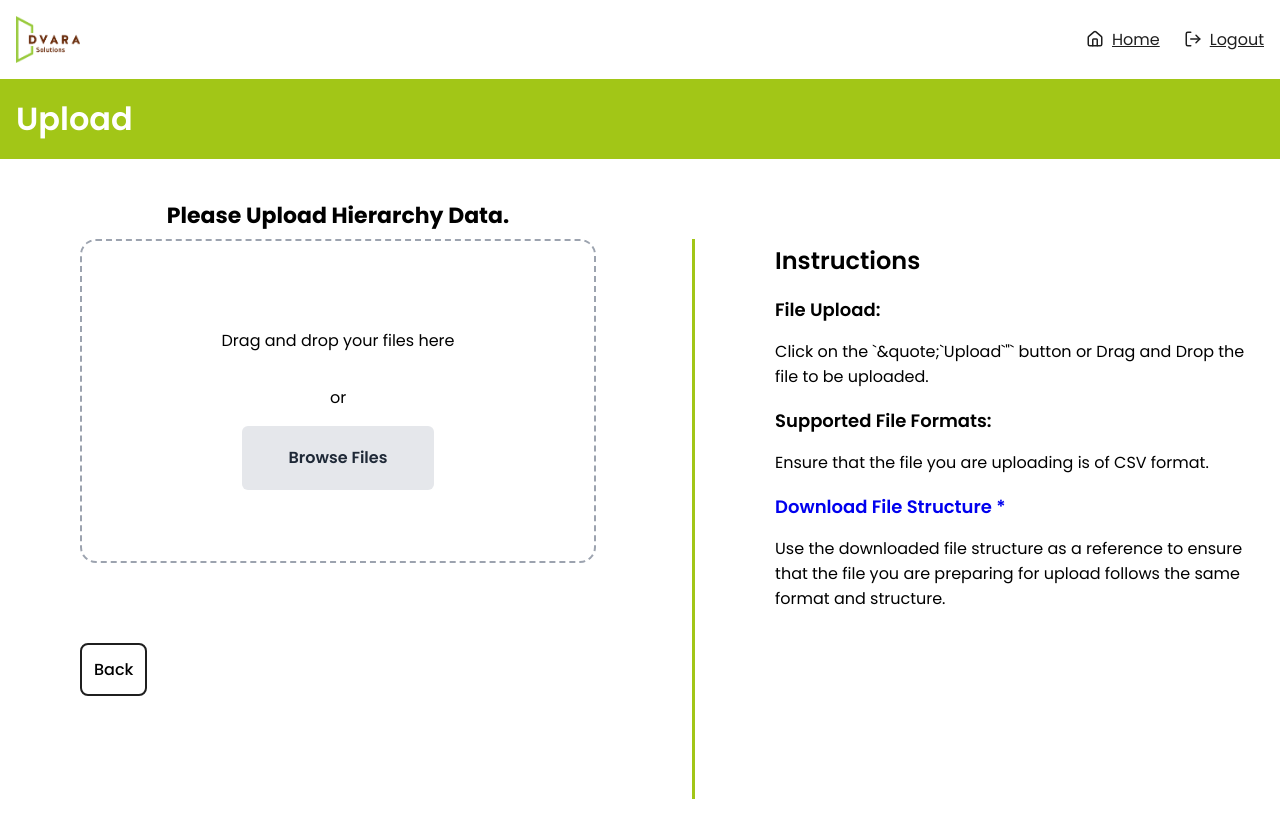
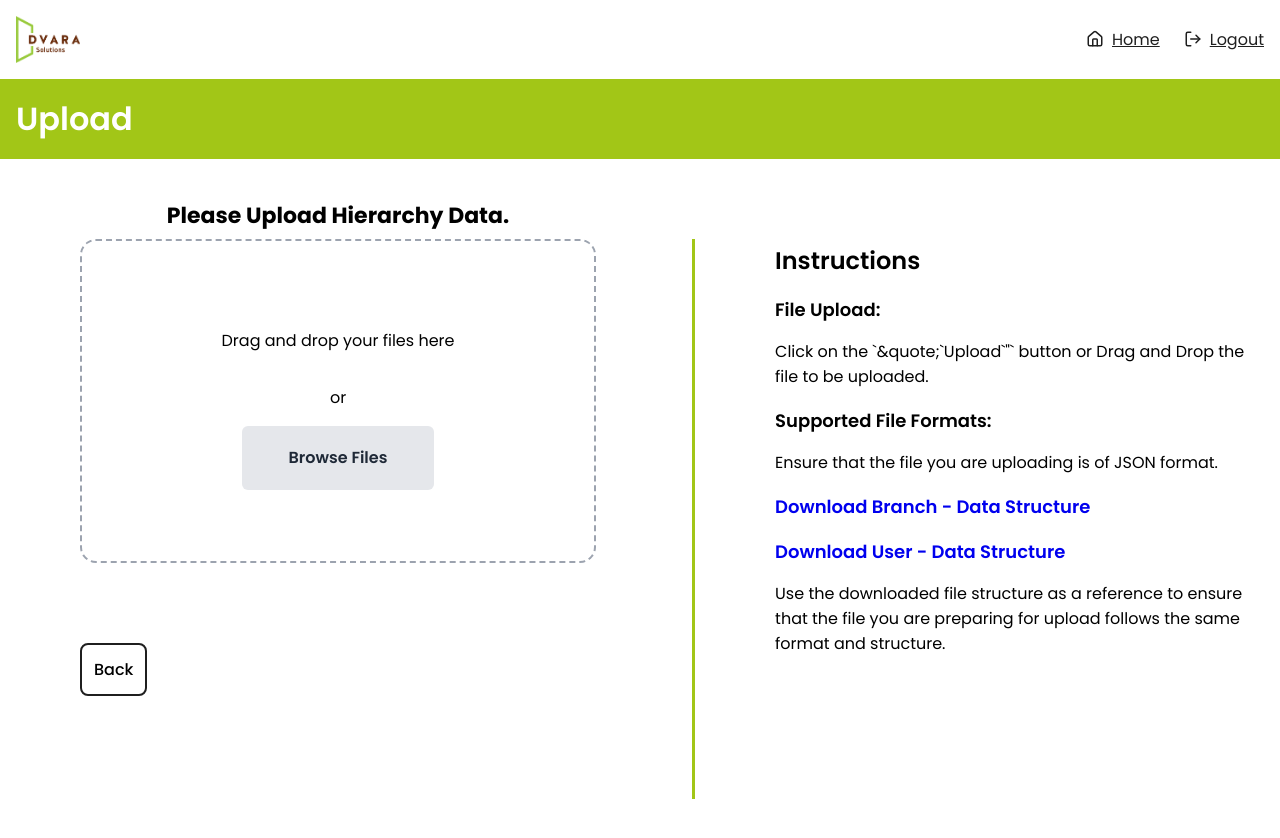
Before and after one commit to ChiragKdvara/Communication-Server, a React (Vite) app in the folder frontend/: page /upload in a window 1280 px wide. Shown: the top 838 px of the page. Built offline with nearby package versions, Linux system fonts and the light colour scheme.

Commit message:
File Strucuture Changes

```diff
--- a/frontend/package.json
+++ b/frontend/package.json
@@ -15,6 +15,7 @@
     "@tanstack/react-query": "^5.32.0",
     "axios": "^1.6.8",
     "daisyui": "^4.10.5",
+    "file-saver": "^2.0.5",
     "fuse.js": "^7.0.0",
     "lucide-react": "^0.378.0",
     "prop-types": "^15.8.1",
--- a/frontend/src/components/UploadData.jsx
+++ b/frontend/src/components/UploadData.jsx
@@ -1,7 +1,6 @@
 import { useNavigate } from "react-router-dom";
 import { useState } from "react";
 import Header from "./Header";
-import { saveAs } from "file-saver";
 import axios from "axios";
 
 const Upload = () => {
@@ -27,13 +26,47 @@ const Upload = () => {
     }
   };
 
-  const fileStructureData = "Column1,Column2,Column3\nValue1,Value2,Value3";
+  const downloadBranchDataStructure = () => {
+    const branchData = {
+      hierarchy: ["Region", "Zone", "Cluster", "Branch"],
+      data: [
+        {
+          region: "",
+          zone: "",
+          cluster: "",
+          branch: "",
+        },
+      ],
+    };
 
-  const handleDownloadFileStructure = () => {
-    const blob = new Blob([fileStructureData], {
-      type: "text/csv;charset=utf-8",
-    });
-    saveAs(blob, "file-structure.csv");
+    const jsonString = JSON.stringify(branchData, null, 2);
+    const blob = new Blob([jsonString], { type: "application/json" });
+    const url = URL.createObjectURL(blob);
+    const link = document.createElement("a");
+    link.href = url;
+    link.download = "branch-data-structure.json";
+    link.click();
+  };
+
+  const downloadUserDataStructure = () => {
+    const userData = {
+      users: [
+        {
+          username: "",
+          email: "",
+          role: "",
+          btm_lvl_id: 1,
+        },
+      ],
+    };
+
+    const jsonString = JSON.stringify(userData, null, 2);
+    const blob = new Blob([jsonString], { type: "application/json" });
+    const url = URL.createObjectURL(blob);
+    const link = document.createElement("a");
+    link.href = url;
+    link.download = "user-data-structure.json";
+    link.click();
   };
 
   const uploadData = async () => {
@@ -157,21 +190,29 @@ const Upload = () => {
           <h3 className="text-lg font-semibold mb-1">
             Supported File Formats:
           </h3>
-          <p>Ensure that the file you are uploading is of CSV format.</p>
+          <p>Ensure that the file you are uploading is of JSON format.</p>
           <h3 className="text-lg font-semibold mb-1">
             <a
               href="#"
-              onClick={handleDownloadFileStructure}
+              onClick={downloadBranchDataStructure}
               className="text-saddlebrown no-underline"
             >
-              Download File Structure *
+              Download Branch - Data Structure
+            </a>
+          </h3>
+          <h3 className="text-lg font-semibold mb-1">
+            <a
+              href="#"
+              onClick={downloadUserDataStructure}
+              className="text-saddlebrown no-underline"
+            >
+              Download User - Data Structure
             </a>
           </h3>
           <p>
-            {" "}
             Use the downloaded file structure as a reference to ensure that the
             file you are preparing for upload follows the same format and
-            structure.{" "}
+            structure.
           </p>
         </div>
       </div>
```
Also changed, not shown: 2 other files (tests, documents, lock files or other folders).
